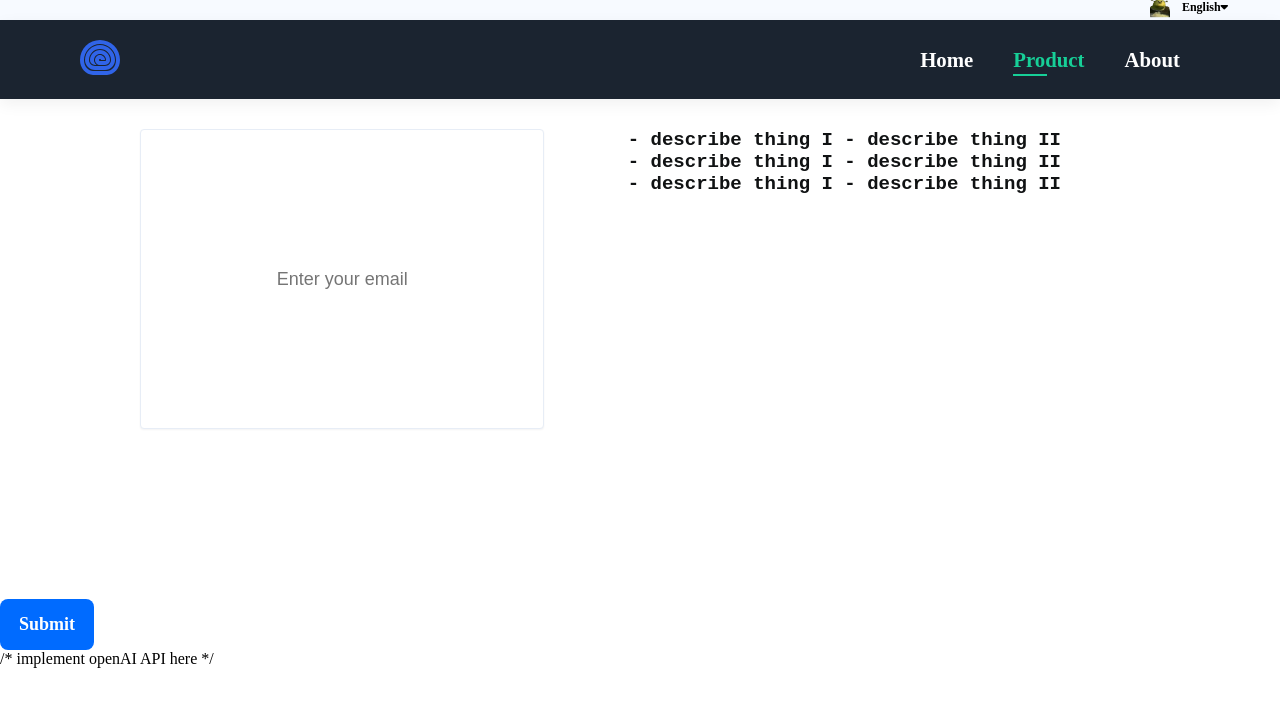
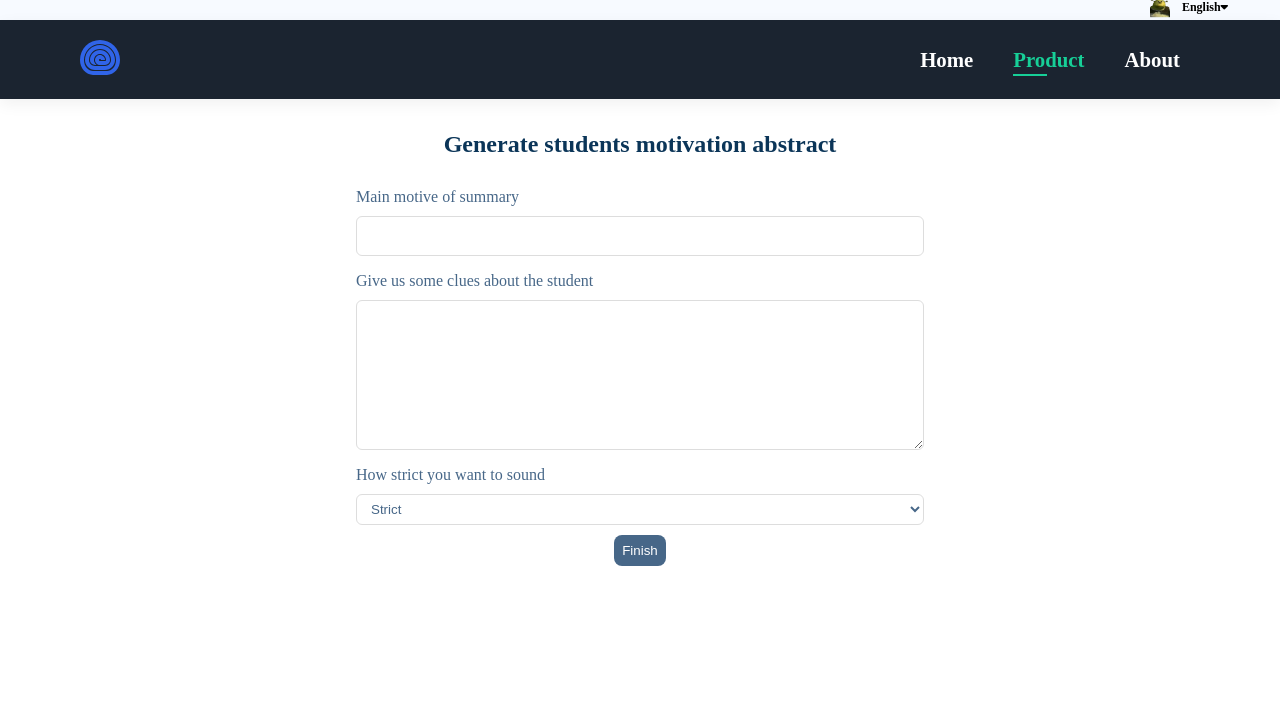
Before and after one commit to saulius-lipkevicius/student-motivation, a React (Create React App) app: page /product in a window 1280 px wide. Shown: the top 706 px of the page. Built offline with nearby package versions, Linux system fonts and the light colour scheme.

Commit message:
fixed product input forms and design

```diff
--- a/src/components/ProductUserInput.js
+++ b/src/components/ProductUserInput.js
@@ -1,48 +1,37 @@
-import React from "react"
+import React, { useState } from "react"
+import styles from "../css/ProductUserForms.css"
+
 
 export default function ProductUserInput() {
+    const [topInput, setTopInput] = useState('')
+    const [midInput, setMidInput] = useState('')
+    const [lowInput, setLowInput] = useState('mario')
+
     return (
-        <div>
-            <div class="grid-container-product">
-                <div class="product-input">
-                    <form className="form--product">
-                        <input
-                            type="text"
-                            placeholder="Enter your email"
-                            className="form--input--product"
-                        />
-
-                    </form>
-                </div>
-                <div class="product--input--description">
-                    <span>
-                        <pre>
-                            - describe thing I
-                            - describe thing II
-                        </pre>
-
-                        <pre>
-                            - describe thing I
-                            - describe thing II
-                        </pre>
-
-                        <pre>
-                            - describe thing I
-                            - describe thing II
-                        </pre>
-
-                    </span>
-
-
-                </div>
-            </div>
-            <button
-                            className="form--button"
-                            //</div>onClick={submitEmail}
-                        >
-                            Submit
-                </button>
+        <div className="create">
+            <h2>Generate students motivation abstract</h2>
+            <from>
+                <label>Main motive of summary</label>
+                <input
+                    type="text"
+                    required
+                    onChange={ (e) => setTopInput(e.target.value)}
+                />
+                <label>Give us some clues about the student</label>
+                <textarea
+                    required
+                    onChange={ (e) => setMidInput(e.target.value)}
+                />
+                <label>How strict you want to sound</label>
+                <select
+                    onChange={ (e) => setLowInput(e.target.value)}
+                >
+                    <option value="Strict">Strict</option>
+                    <option value="Neutral">Neutral</option>
+                    <option value="Friendly">Friendly</option>
+                </select>
+                <button>Finish</button>
+            </from>
         </div>
-
     )
 }
--- /dev/null
+++ b/src/css/ProductUserForms.css
@@ -0,0 +1,64 @@
+.create {
+    padding: 2rem 1rem 1rem 1rem;
+    max-width: 600px;
+    margin: 0 auto;
+    text-align: center;
+}
+
+.create label {
+    text-align: left;
+    display: block;
+    margin-top: 1rem;
+    color: rgb(71, 103, 136);
+}
+
+.create h2 {
+    font-size: 24px;
+    color: rgb(11, 53, 88);
+    margin-bottom: 30px;
+}
+
+.create input {
+    width: 100%;
+    padding: 6px 10px;
+    min-height: 40px;
+    margin: 10px 0;
+    border: 1px solid #ddd;
+    box-sizing: border-box;
+    border-radius: 6px;
+    background: transparent;
+    display: block;
+}
+
+.create select {
+    width: 100%;
+    padding: 6px 10px;
+    margin: 10px 0;
+    border: 1px solid #ddd;
+    color: rgb(71, 103, 136);
+    box-sizing: border-box;
+    border-radius: 6px;
+    background: transparent;
+    display: block;
+}
+
+.create textarea {
+    width: 100%;
+    min-height: 150px;
+    padding: 6px 10px;
+    margin: 10px 0;
+    border-radius: 6px;
+    border: 1px solid #ddd;
+    box-sizing: border-box;
+    background: transparent;
+    display: block;
+}
+
+.create button {
+    background: rgb(71, 103, 136);
+    color: #fff;
+    border: 0;
+    padding: 8px;
+    border-radius: 8px;
+    cursor: pointer;
+}
--- a/src/pages/Product.js
+++ b/src/pages/Product.js
@@ -14,7 +14,7 @@ function Product() {
                 navLocation={2}
             />
             <ProductUserInput />
-            /* implement openAI API here */
+
         </div>
     )
 }
```
Also changed, not shown: src/components/ProductBody.js (deleted).
